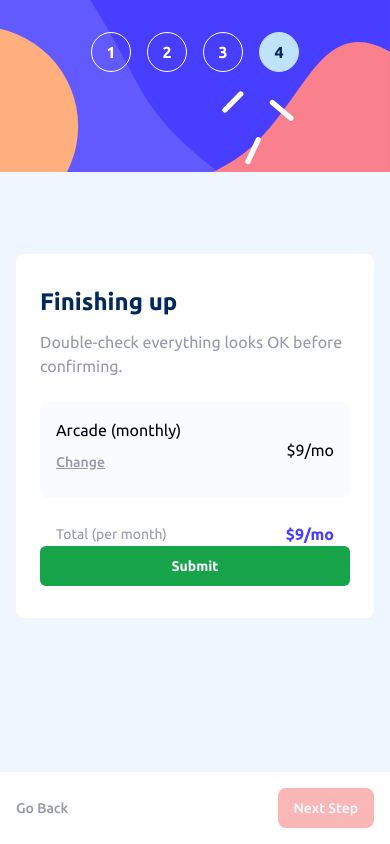
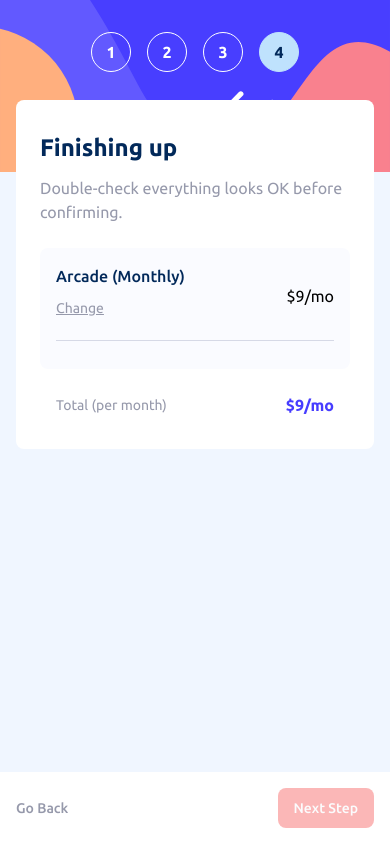
Before and after one commit to DeyanTopalov/multi-step-form, a Next.js app: page / in a window 390 px wide. Built offline with nearby package versions, Linux system fonts and the light colour scheme.

Commit message:
mobile design

```diff
--- a/app/layout.tsx
+++ b/app/layout.tsx
@@ -15,11 +15,12 @@
   return (
     <html lang="en">
       <body
-        className={`${ubuntu.className} bg-clr-magnolia grid h-svh w-svw place-items-center gap-0 text-left text-base antialiased md:h-screen md:w-full`}
+        className={`${ubuntu.className} relative grid h-svh w-svw place-items-center gap-0 bg-clr-magnolia text-left text-base antialiased md:h-screen md:w-full`}
       >
-        <main className="grid h-svh w-svw md:max-w-[90rem] md:place-items-center md:px-10">
+        <main className="grid h-full w-svw md:max-w-[90rem] md:place-items-center md:px-10">
           {children}
         </main>
+        {/* <div className="bottom-0 w-full bg-green-400">Test</div> */}
       </body>
     </html>
   );
--- a/app/page.tsx
+++ b/app/page.tsx
@@ -2,7 +2,7 @@
 
 export default function Home() {
   return (
-    <section className="w-full">
+    <section className="h-full w-full">
       <FormCard />
     </section>
   );
--- a/components/FormCard.tsx
+++ b/components/FormCard.tsx
@@ -171,16 +171,19 @@
 
   // grid w-full gap-6 md:grid-cols-2
   return (
-    <div className="flex h-full w-full flex-col justify-between gap-6 md:grid md:grid-cols-2">
+    <div className="relative flex h-full w-full flex-col md:grid md:grid-cols-2">
+      {/* className="flex h-full w-full flex-col justify-between gap-6 md:grid md:grid-cols-2" */}
       <FormNav currentStep={currentStep} />
       {/* with flex due to the footer, the layout on step 3 is sht */}
       <form
-        className="mx-4 -mt-[4.5rem] grid gap-4 rounded-lg bg-white px-6 py-8 md:mt-0"
+        className="mb-10"
         onSubmit={handleSubmit(onSubmit)}
+
+        // className="mx-4 -mt-[4.5rem] grid gap-4 rounded-lg bg-white px-6 py-8 md:mt-0"
       >
         {/* Step 1 */}
         {currentStep === 1 && (
-          <section>
+          <section className="mx-4 grid -translate-y-[4.5rem] rounded-lg bg-white px-6 py-8 md:mt-0">
             <div className="mb-6 grid gap-3">
               <h1 className="text-2xl font-bold text-clr-marine-blue md:text-[2rem]">
                 {steps[currentStep - 1].title}
@@ -275,7 +278,7 @@
 
         {/* Step 2 */}
         {currentStep === 2 && (
-          <section>
+          <section className="mx-4 grid -translate-y-[4.5rem] rounded-lg bg-white px-6 py-8 md:mt-0">
             <div className="mb-6 grid gap-3">
               <h2 className="text-2xl font-bold text-clr-marine-blue md:text-[2rem]">
                 {steps[currentStep - 1].title}
@@ -355,7 +358,7 @@
 
         {/* Step 3 */}
         {currentStep === 3 && (
-          <section>
+          <section className="mx-4 grid -translate-y-[4.5rem] rounded-lg bg-white px-6 py-8 md:mt-0">
             <div className="mb-6 grid gap-3">
               <h2 className="text-2xl font-bold text-clr-marine-blue md:text-[2rem]">
                 {steps[currentStep - 1].title}
@@ -368,7 +371,7 @@
               {addons.map((addon) => (
                 <Label
                   key={addon.title}
-                  className={`flex h-auto w-full items-center justify-between gap-4 rounded-lg border px-6 py-[1.125rem] ${
+                  className={`flex h-auto w-full items-center justify-between gap-4 rounded-lg border px-4 py-[1.125rem] md:px-6 ${
                     selectedAddons?.some((a) => a.title === addon.title)
                       ? "border-clr-purplish-blue bg-clr-alabaster"
                       : "border-clr-light-gray bg-transparent"
@@ -406,8 +409,9 @@
           </section>
         )}
         {/* Step 4 */}
+        {/* -mt-[4.5rem] */}
         {currentStep === 4 && (
-          <section>
+          <section className="mx-4 grid -translate-y-[4.5rem] rounded-lg bg-white px-6 py-8 md:mt-0">
             <div className="mb-6 grid gap-3">
               <h2 className="text-2xl font-bold text-clr-marine-blue md:text-[2rem]">
                 {steps[currentStep - 1].title}
@@ -417,15 +421,16 @@
               </p>
             </div>
             <div className="wrapper grid w-full rounded-lg bg-clr-alabaster px-4 py-4 md:px-6">
-              <div className="flexwraper_for_the_plan flex w-full items-center justify-between">
+              <div className="flexwraper_for_the_plan flex w-full items-center justify-between border-b border-clr-light-gray pb-3 md:pb-6">
                 <div className="grid place-items-start">
-                  <p>
-                    {getValues("billingPlan.name") +
-                      " (" +
-                      getValues("billingCycle") +
-                      ")"}
+                  <p className="text-base font-medium text-clr-marine-blue">
+                    {getValues("billingPlan.name")}
+                    <span className="capitalize">{` (${billingCycle})`}</span>
                   </p>
-                  <Button className="rounded-lg bg-transparent px-0 py-2 text-sm font-medium text-clr-cool-gray underline hover:text-clr-marine-blue md:text-base">
+                  <Button
+                    className="rounded-lg bg-transparent px-0 py-2 text-sm font-normal text-clr-cool-gray underline hover:bg-transparent hover:text-clr-purplish-blue md:text-base"
+                    onClick={() => setCurrentStep(2)}
+                  >
                     Change
                   </Button>
                 </div>
@@ -433,16 +438,18 @@
                   {formatCurrency(getValues("billingPlan.price")) + priceTag}
                 </p>
               </div>
-              <div className="for_addons">
+              <div className="for_addons pt-3 md:pt-4">
                 {getValues("selectedAddons") && (
-                  <ul>
+                  <ul className="grid gap-3 md:gap-4">
                     {getValues("selectedAddons")?.map((addon) => (
                       <li
                         key={addon.title}
                         className="flex items-center justify-between"
                       >
-                        <p>{addon.title}</p>
-                        <span>
+                        <p className="text-sm text-clr-cool-gray">
+                          {addon.title}
+                        </p>
+                        <span className="text-sm text-clr-marine-blue">
                           {"+" + formatCurrency(addon.price) + priceTag}
                         </span>
                       </li>
@@ -467,20 +474,36 @@
               </span>
             </p>
 
-            <Button
+            {/* <Button
               type="submit"
               className="hover:bg-grey-900 w-full cursor-pointer bg-green-600 font-bold"
               disabled={isSubmitting}
             >
               Submit
-            </Button>
+            </Button> */}
           </section>
         )}
+        <div className="absolute bottom-0 flex h-[4.5rem] w-full items-center justify-between bg-white px-4">
+          <Button
+            onClick={handlePrevStep}
+            className="hover:bg-transperent rounded-lg bg-transparent px-0 py-2 text-sm font-medium text-clr-cool-gray hover:text-clr-marine-blue disabled:invisible md:text-base"
+            disabled={currentStep === 1}
+          >
+            Go Back
+          </Button>
+          <Button
+            onClick={handleNextStep}
+            className="cursor-pointer rounded-lg bg-clr-marine-blue px-4 py-2 hover:bg-clr-purplish-blue disabled:bg-red-400"
+            disabled={currentStep === steps.length}
+          >
+            Next Step
+          </Button>
+        </div>
       </form>
       {/* fix the spacing beetween the footer and the card. Ex step 2 */}
 
       {/* fixed inset-x-0 bottom-0 flex h-[4.5rem] w-full items-center justify-between bg-white px-4 */}
-      <div className="flex h-[4.5rem] w-full items-center justify-between bg-white px-4">
+      {/* <div className="flex h-[4.5rem] w-full items-center justify-between bg-white px-4">
         <Button
           onClick={handlePrevStep}
           className="rounded-lg bg-transparent px-0 py-2 text-sm font-medium text-clr-cool-gray hover:text-clr-marine-blue disabled:invisible md:text-base"
@@ -495,11 +518,13 @@
         >
           Next Step
         </Button>
-      </div>
+      </div> */}
     </div>
   );
 };
 
+// addons styles step 4
+// border step 4
 // remove the validFields if unneeded or atleast update the code
 // add styles
 // test
```
